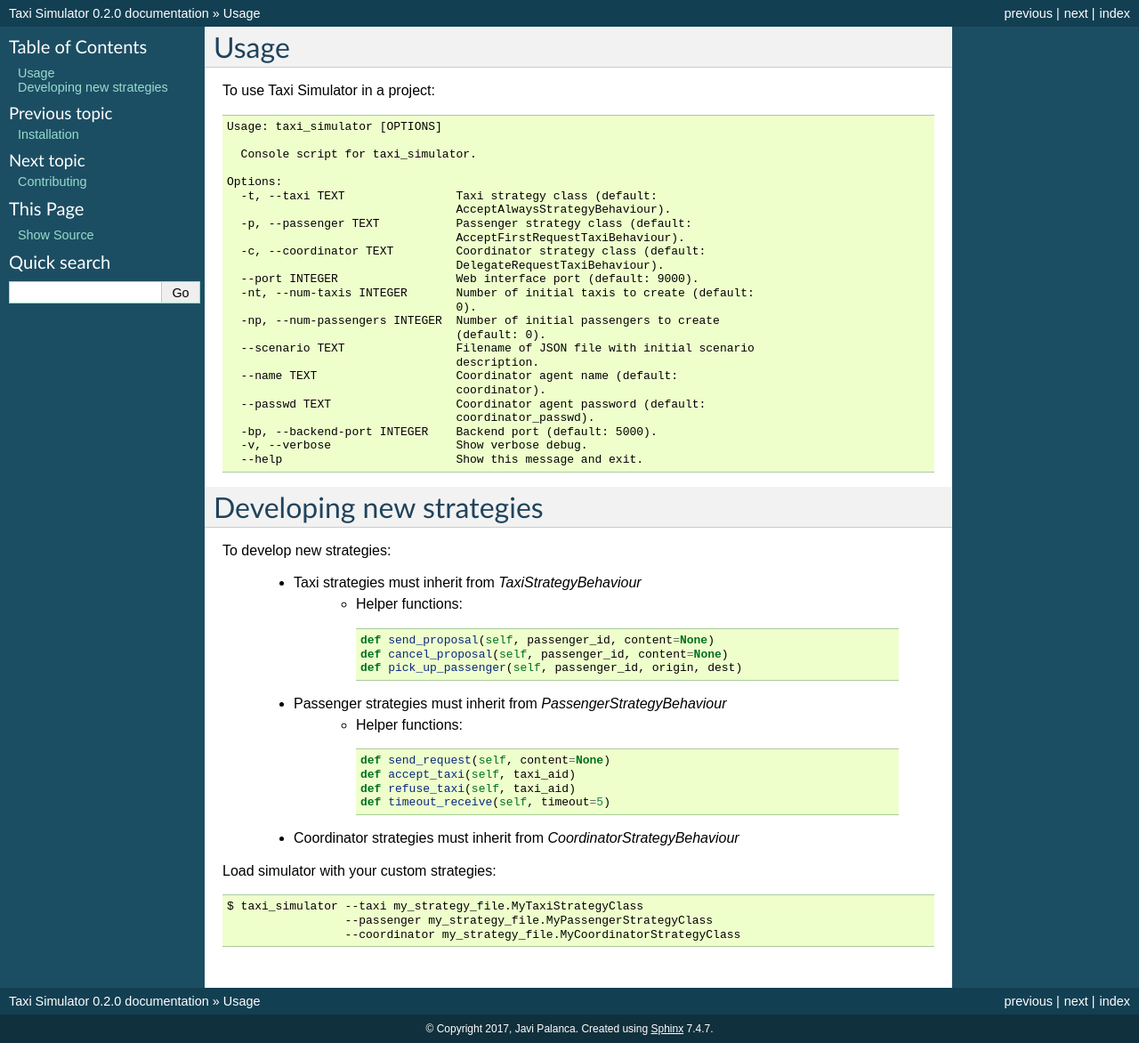
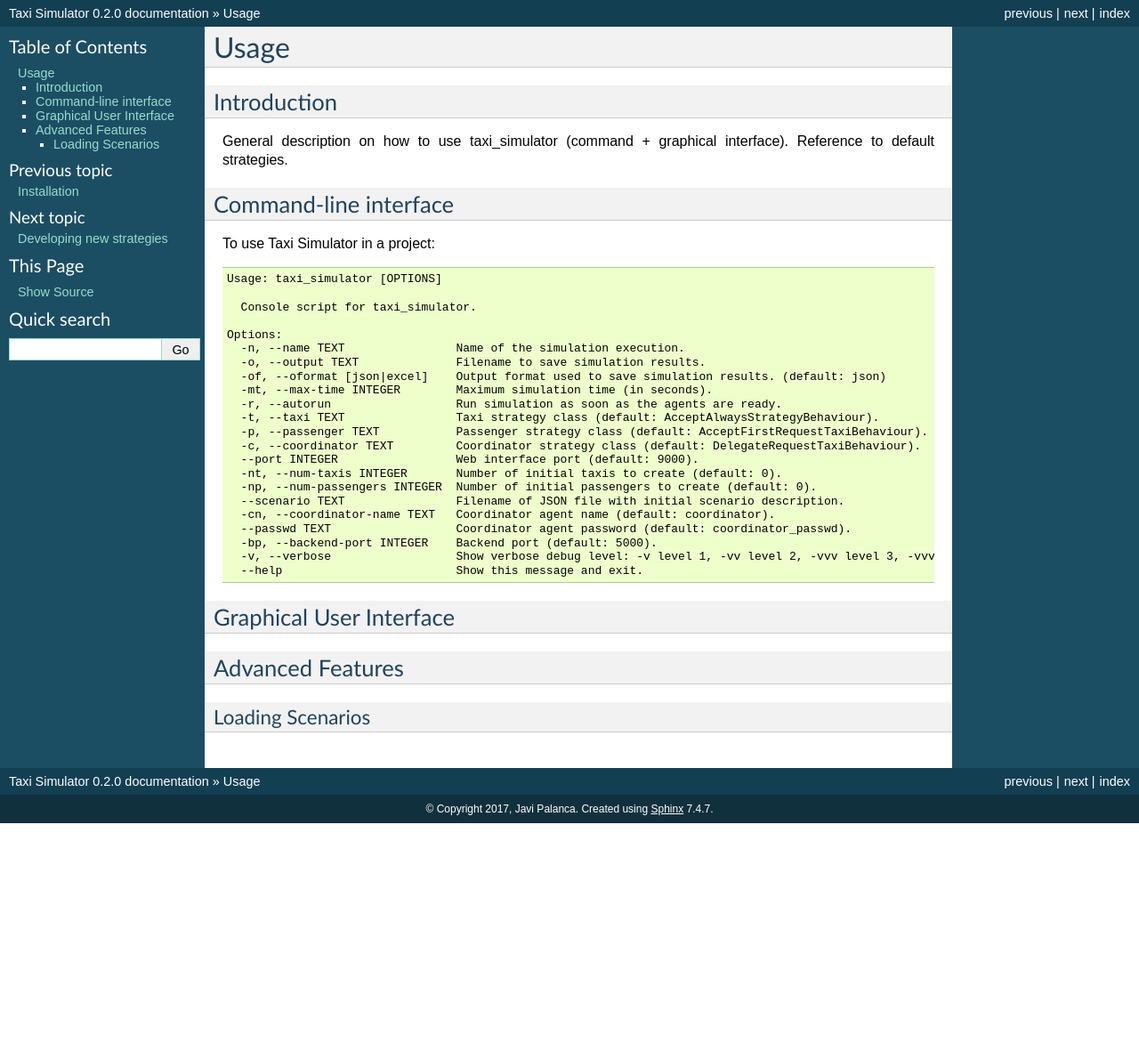
Before and after one commit to javipalanca/simfleet, a Sphinx documentation site: the page built from docs/usage.rst, in a window 1280 px wide. Shown: the whole page at 89% size. Built offline with Sphinx 7.4.7, drawn with Linux system fonts in a browser that asks for light colours; pages that are not in the unit, such as notebooks, are missing from menus; after the commit the page ends 925 px from its top, so only the background shows below that.

Commit message:
added new structure to doc.

```diff
--- a/docs/index.rst
+++ b/docs/index.rst
@@ -9,6 +9,7 @@
    readme
    installation
    usage
+   develop
    modules
    contributing
    authors
--- a/docs/usage.rst
+++ b/docs/usage.rst
@@ -1,6 +1,13 @@
 =====
 Usage
 =====
+
+Introduction
+============
+General description on how to use taxi_simulator (command + graphical interface). Reference to default strategies.
+
+Command-line interface
+======================
 
 To use Taxi Simulator in a project::
 
@@ -9,54 +16,33 @@
       Console script for taxi_simulator.
 
     Options:
-      -t, --taxi TEXT                Taxi strategy class (default:
-                                     AcceptAlwaysStrategyBehaviour).
-      -p, --passenger TEXT           Passenger strategy class (default:
-                                     AcceptFirstRequestTaxiBehaviour).
-      -c, --coordinator TEXT         Coordinator strategy class (default:
-                                     DelegateRequestTaxiBehaviour).
+      -n, --name TEXT                Name of the simulation execution.
+      -o, --output TEXT              Filename to save simulation results.
+      -of, --oformat [json|excel]    Output format used to save simulation results. (default: json)
+      -mt, --max-time INTEGER        Maximum simulation time (in seconds).
+      -r, --autorun                  Run simulation as soon as the agents are ready.
+      -t, --taxi TEXT                Taxi strategy class (default: AcceptAlwaysStrategyBehaviour).
+      -p, --passenger TEXT           Passenger strategy class (default: AcceptFirstRequestTaxiBehaviour).
+      -c, --coordinator TEXT         Coordinator strategy class (default: DelegateRequestTaxiBehaviour).
       --port INTEGER                 Web interface port (default: 9000).
-      -nt, --num-taxis INTEGER       Number of initial taxis to create (default:
-                                     0).
-      -np, --num-passengers INTEGER  Number of initial passengers to create
-                                     (default: 0).
-      --scenario TEXT                Filename of JSON file with initial scenario
-                                     description.
-      --name TEXT                    Coordinator agent name (default:
-                                     coordinator).
-      --passwd TEXT                  Coordinator agent password (default:
-                                     coordinator_passwd).
+      -nt, --num-taxis INTEGER       Number of initial taxis to create (default: 0).
+      -np, --num-passengers INTEGER  Number of initial passengers to create (default: 0).
+      --scenario TEXT                Filename of JSON file with initial scenario description.
+      -cn, --coordinator-name TEXT   Coordinator agent name (default: coordinator).
+      --passwd TEXT                  Coordinator agent password (default: coordinator_passwd).
       -bp, --backend-port INTEGER    Backend port (default: 5000).
-      -v, --verbose                  Show verbose debug.
+      -v, --verbose                  Show verbose debug level: -v level 1, -vv level 2, -vvv level 3, -vvvv level 4
       --help                         Show this message and exit.
 
 
-=========================
-Developing new strategies
-=========================
 
-To develop new strategies:
-
-   * Taxi strategies must inherit from `TaxiStrategyBehaviour`
-        * Helper functions::
-
-            def send_proposal(self, passenger_id, content=None)
-            def cancel_proposal(self, passenger_id, content=None)
-            def pick_up_passenger(self, passenger_id, origin, dest)
-
-   * Passenger strategies must inherit from `PassengerStrategyBehaviour`
-        * Helper functions::
-
-            def send_request(self, content=None)
-            def accept_taxi(self, taxi_aid)
-            def refuse_taxi(self, taxi_aid)
-            def timeout_receive(self, timeout=5)
-
-   * Coordinator strategies must inherit from `CoordinatorStrategyBehaviour`
+Graphical User Interface
+========================
 
 
-Load simulator with your custom strategies::
+Advanced Features
+=================
 
- $ taxi_simulator --taxi my_strategy_file.MyTaxiStrategyClass
-                  --passenger my_strategy_file.MyPassengerStrategyClass
-                  --coordinator my_strategy_file.MyCoordinatorStrategyClass
+
+Loading Scenarios
+-----------------
--- a/requirements_dev.txt
+++ b/requirements_dev.txt
@@ -10,3 +10,4 @@
 PyYAML==3.12
 pytest==3.2.5
 pytest-runner==3.0
+docutils==0.12
```
Also changed, not shown: docs/develop.rst (added, +122 -0 lines).
